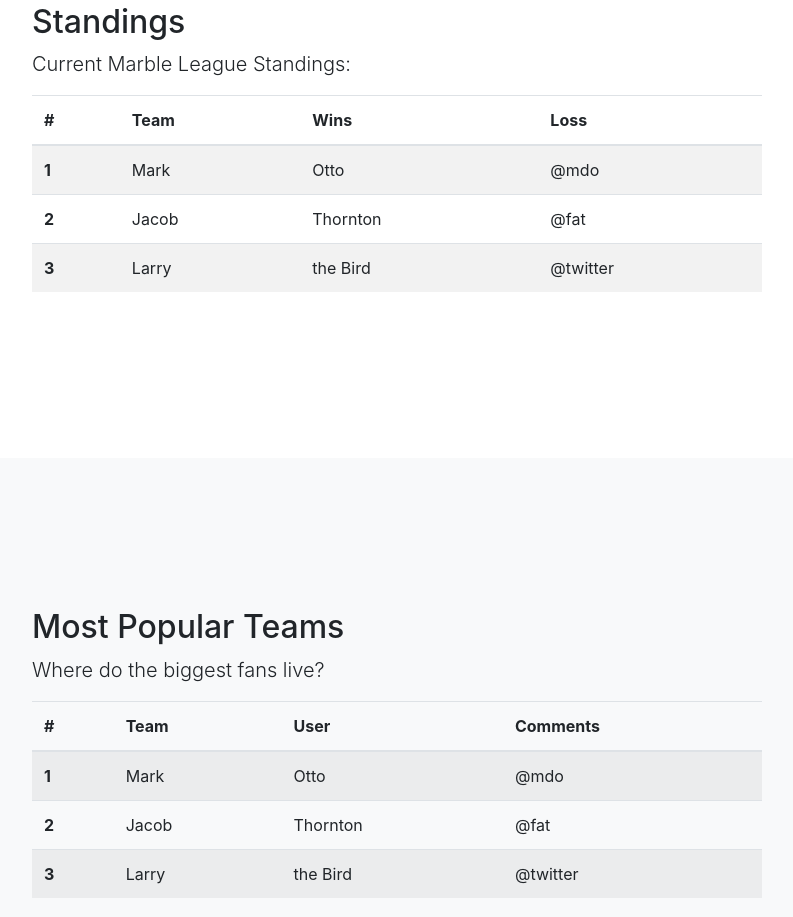
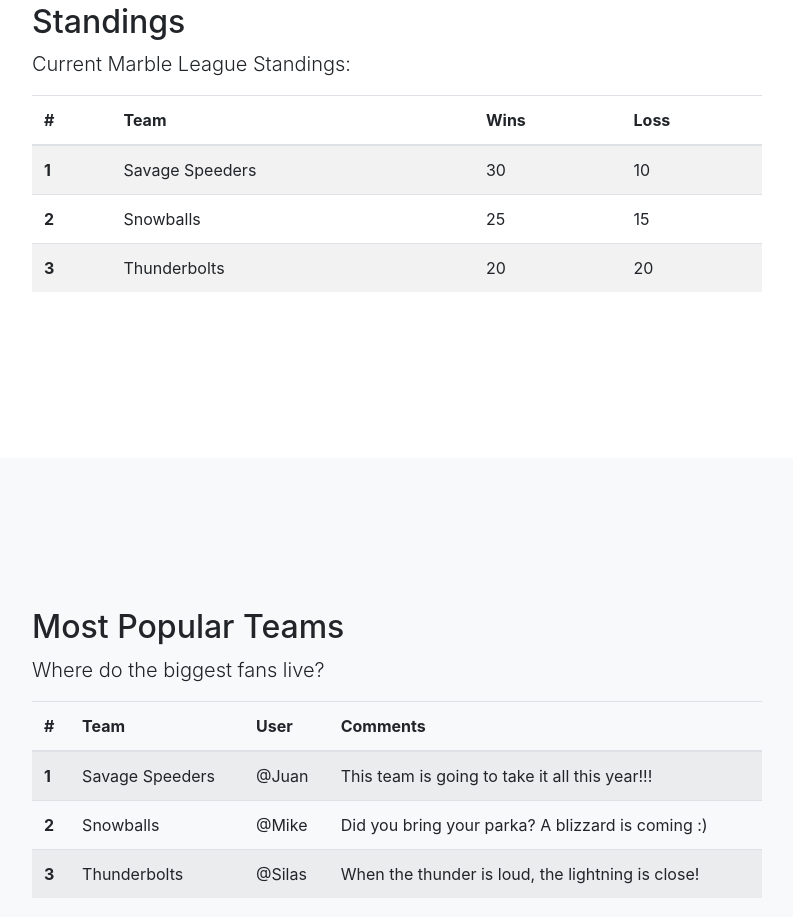
Before and after one commit to juan2357/marbleTRACKer, a website with bundled scripts: page index.html in a window 1280 px wide. Shown: the part 505-1422 px from the top of the page, without its empty margins (243-1036 px from the left). Built offline with nearby package versions, Linux system fonts and the light colour scheme.

Commit message:
added team content to html

```diff
--- a/index.html
+++ b/index.html
@@ -68,21 +68,21 @@
             <tbody>
               <tr>
                 <th scope="row">1</th>
-                <td>Mark</td>
-                <td>Otto</td>
-                <td>@mdo</td>
+                <td>Savage Speeders</td>
+                <td>30</td>
+                <td>10</td>
               </tr>
               <tr>
                 <th scope="row">2</th>
-                <td>Jacob</td>
-                <td>Thornton</td>
-                <td>@fat</td>
+                <td>Snowballs</td>
+                <td>25</td>
+                <td>15</td>
               </tr>
               <tr>
                 <th scope="row">3</th>
-                <td>Larry</td>
-                <td>the Bird</td>
-                <td>@twitter</td>
+                <td>Thunderbolts</td>
+                <td>20</td>
+                <td>20</td>
               </tr>
             </tbody>
           </table>
@@ -109,21 +109,21 @@
             <tbody>
               <tr>
                 <th scope="row">1</th>
-                <td>Mark</td>
-                <td>Otto</td>
-                <td>@mdo</td>
+                <td>Savage Speeders</td>
+                <td>@Juan</td>
+                <td>This team is going to take it all this year!!!</td>
               </tr>
               <tr>
                 <th scope="row">2</th>
-                <td>Jacob</td>
-                <td>Thornton</td>
-                <td>@fat</td>
+                <td>Snowballs</td>
+                <td>@Mike</td>
+                <td>Did you bring your parka? A blizzard is coming :)</td>
               </tr>
               <tr>
                 <th scope="row">3</th>
-                <td>Larry</td>
-                <td>the Bird</td>
-                <td>@twitter</td>
+                <td>Thunderbolts</td>
+                <td>@Silas</td>
+                <td>When the thunder is loud, the lightning is close!</td>
               </tr>
             </tbody>
           </table>
@@ -150,18 +150,18 @@
             <tbody>
               <tr>
                 <th scope="row">1</th>
-                <td>Mark</td>
-                <td>Otto</td>
+                <td>Savage Speeders</td>
+                <td>VA</td>
               </tr>
               <tr>
                 <th scope="row">2</th>
-                <td>Jacob</td>
-                <td>Thornton</td>
+                <td>Snowballs</td>
+                <td>VA</td>
               </tr>
               <tr>
                 <th scope="row">3</th>
-                <td>Larry</td>
-                <td>the Bird</td>
+                <td>Thunderbolts</td>
+                <td>VA</td>
               </tr>
             </tbody>
           </table>
```
